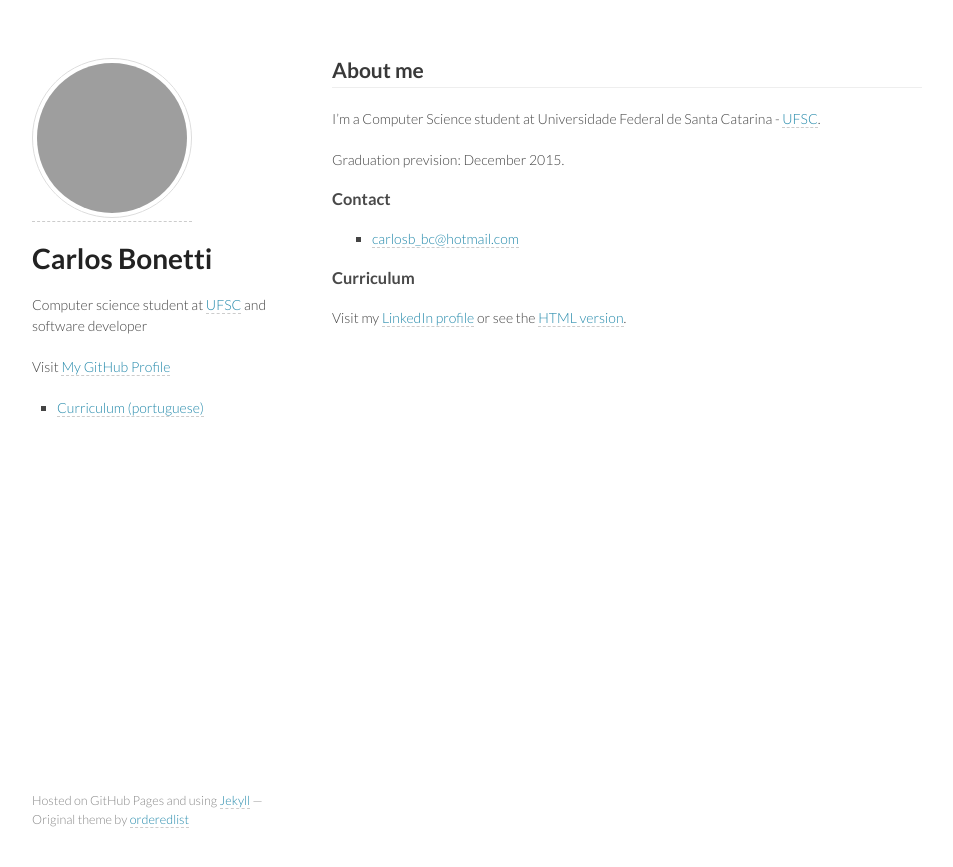
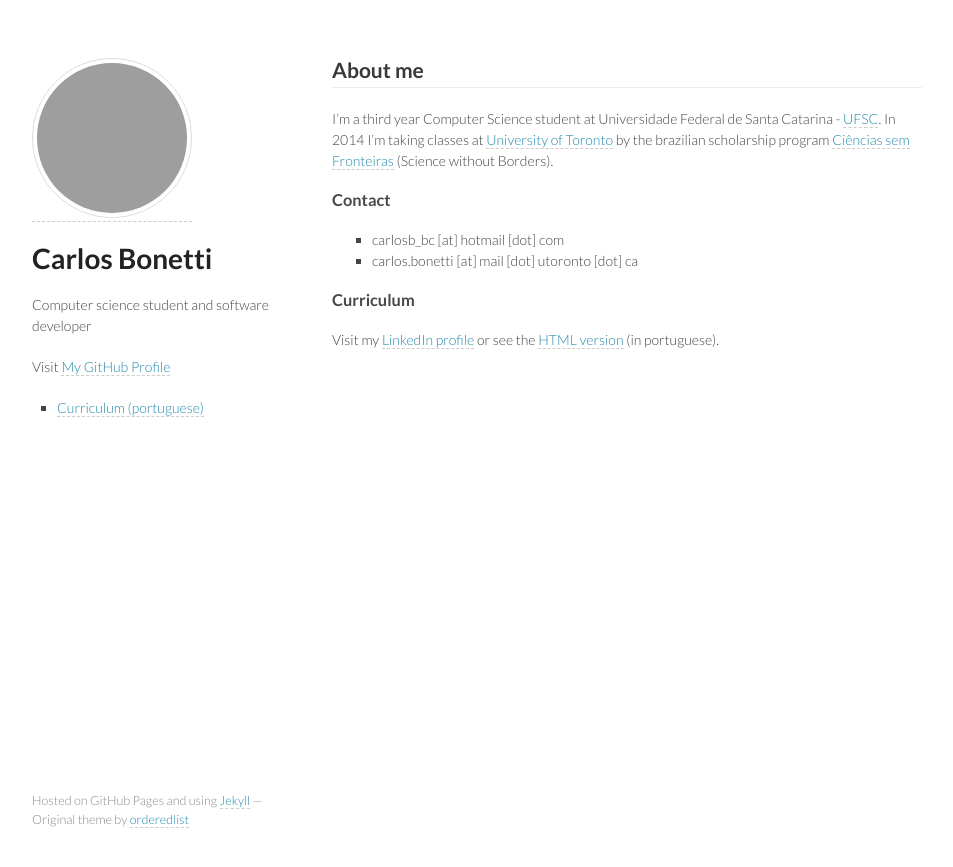
Before and after one commit to CarlosBonetti/carlosbonetti.github.io, a Jekyll site: the page built from index.md, in a window 1280 px wide. Shown: the top 867 px of the page, without its empty margins (163-1116 px from the left). Built offline with Jekyll 4.4.1, drawn with Linux system fonts in a browser that asks for light colours; grey boxes are pictures that could not be loaded.

Commit message:
Information updated

```diff
--- a/_includes/header.html
+++ b/_includes/header.html
@@ -6,7 +6,7 @@
 
 <h1><a href="/index.html">Carlos Bonetti</a></h1>
 
-<p>Computer science student at <a href="http://ufsc.br" target="_blank">UFSC</a> and software developer</p>
+<p>Computer science student and software developer</p>
 
 <p>Visit <a href="https://github.com/CarlosBonetti" target="_blank">My GitHub Profile</a></p>
 
--- a/index.md
+++ b/index.md
@@ -5,14 +5,13 @@ title: Carlos Bonetti
 
 ## About me
 
-I'm a Computer Science student at Universidade Federal de Santa Catarina - [UFSC](http://ufsc.br/).
-
-Graduation prevision: December 2015.
+I'm a third year Computer Science student at Universidade Federal de Santa Catarina - [UFSC](http://ufsc.br/). In 2014 I'm taking classes at [University of Toronto](http://www.utoronto.ca/) by the brazilian scholarship program [Ciências sem Fronteiras](http://www.cienciasemfronteiras.gov.br/) (Science without Borders).
 
 ### Contact
 
-* <carlosb_bc@hotmail.com>
+* carlosb_bc [at] hotmail [dot] com
+* carlos.bonetti [at] mail [dot] utoronto [dot] ca
 
 ### Curriculum
 
-Visit my [LinkedIn profile](http://br.linkedin.com/pub/carlos-bonetti/37/862/7aa/) or see the [HTML version](/curriculum.html).
+Visit my [LinkedIn profile](http://br.linkedin.com/pub/carlos-bonetti/37/862/7aa/) or see the [HTML version](/curriculum.html) (in portuguese).
```
Also changed, not shown: curriculum.md (+8 -2 lines).
